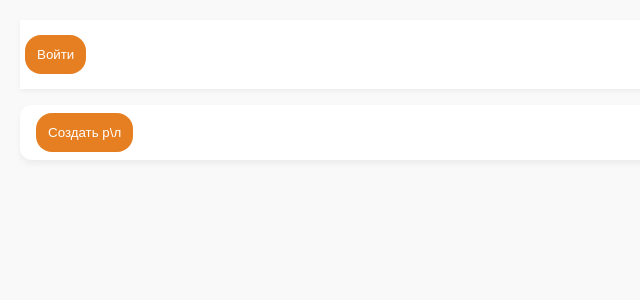
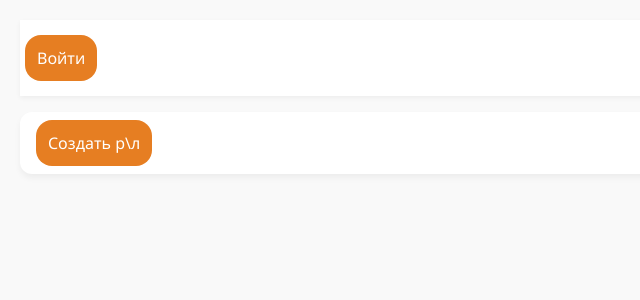
Before and after one commit to vestrik/swift_django, a Django app: page /calculation_sheet/ in a window 1280 px wide. Shown: the top 300 px of the page, without its empty margins (0-640 px from the left). Run offline with Django 5.2, Linux system fonts and the light colour scheme; data that the repository does not hold is empty.

Commit message:
Заменил формы на ссылки

```diff
--- a/swift_django/assets/css/styles.css
+++ b/swift_django/assets/css/styles.css
@@ -38,6 +38,7 @@ a:hover {color: var(--accent-color);}
 .base_button:hover {
   transform: translateY(-2px);
   box-shadow: 0 5px 15px rgba(230, 126, 34, 0.3);
+  color: white;
 }
 .card {
   background: white;
--- a/swift_django/calculation_sheet/templates/calculation_sheet/calculation_sheet_list.html
+++ b/swift_django/calculation_sheet/templates/calculation_sheet/calculation_sheet_list.html
@@ -3,9 +3,7 @@
 {% block content %}
 
 <div class="card">
-    <form action="{% url 'calculation_sheet:create'%}">
-        <button class="base_button">Создать р\л</button>
-    </form>
+    <a href="{% url 'calculation_sheet:create' %}" class="base_button">Создать р\л</a>
     {% for calc_sheet in calc_sheets %}
         <div class="card"><a href="{% url 'calculation_sheet:view_info' calc_sheet.id %}">{{ calc_sheet.order_no }} {{ calc_sheet.calc_sheet_no}}</a></div>
     {% endfor %}
--- a/swift_django/templates/base_layout.html
+++ b/swift_django/templates/base_layout.html
@@ -14,11 +14,8 @@
                 <nav class="navbar">
                     <ul>
                         {% if user.get_username %}
-                        <li>
-                            <div>
-                                <form action="{% url 'calculation_sheet:home' %}">
-                                    <button class="base_button">Расчетные листы</button>
-                                </form>
+                        <li><div>
+                                <a href="{% url 'calculation_sheet:home' %}" class="base_button">Расчетные листы</a>
                             </div>
                         </li>
                         <li class="li_right_side">
@@ -36,9 +33,7 @@
                         </li>
                         {% else %}
                         <li>
-                            <form action="{% url 'accounts:login'%}">
-                            <button  class="base_button">Войти</button>
-                            </form>
+                            <a href="{% url 'accounts:login' %}" class="base_button">Войти</a>
                         </li>
                         {% endif %}
                     </ul>
```
